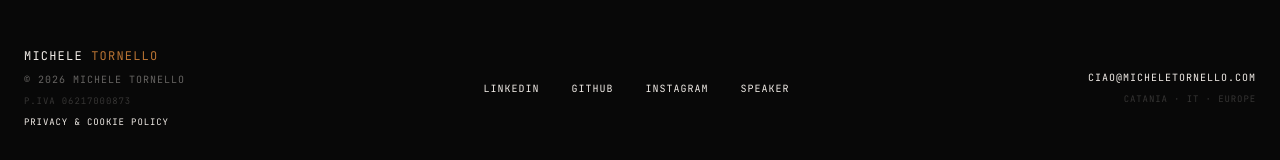
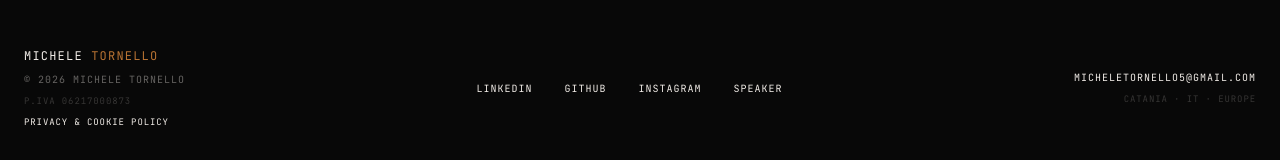
Before and after one commit to Flame0510/micheletornello.com, a Next.js app: page /speaker in a window 1280 px wide. Shown: the part 2899-3059 px from the top of the page. Built offline with nearby package versions, Linux system fonts and the light colour scheme.

Commit message:
fix: update email to micheletornello5@gmail.com

```diff
--- a/src/app/speaker/page.tsx
+++ b/src/app/speaker/page.tsx
@@ -77,7 +77,7 @@ export default function SpeakerPage() {
 
           <div className="flex flex-wrap gap-4 mt-10">
             <a
-              href="mailto:ciao@micheletornello.com"
+              href="mailto:micheletornello5@gmail.com"
               className="px-6 py-3 bg-[var(--color-brand)] text-[var(--color-bg)] font-mono text-sm font-bold flex items-center gap-2 hover:bg-[var(--color-brand)]/90 transition-colors"
             >
               BOOK FOR EVENT <ArrowUpRight className="w-4 h-4" />
--- a/src/components/layout/Footer.tsx
+++ b/src/components/layout/Footer.tsx
@@ -45,10 +45,10 @@ const Footer = () => {
 
         <div className="flex flex-col gap-2 md:items-end">
            <a
-            href="mailto:ciao@micheletornello.com"
+            href="mailto:micheletornello5@gmail.com"
             className="font-mono text-[10px] uppercase tracking-widest text-[var(--color-brand)] hover:underline"
           >
-            ciao@micheletornello.com
+            micheletornello5@gmail.com
           </a>
           <p className="font-mono text-[9px] uppercase tracking-widest text-[var(--color-text)]/20">
             Catania · IT · Europe
```
